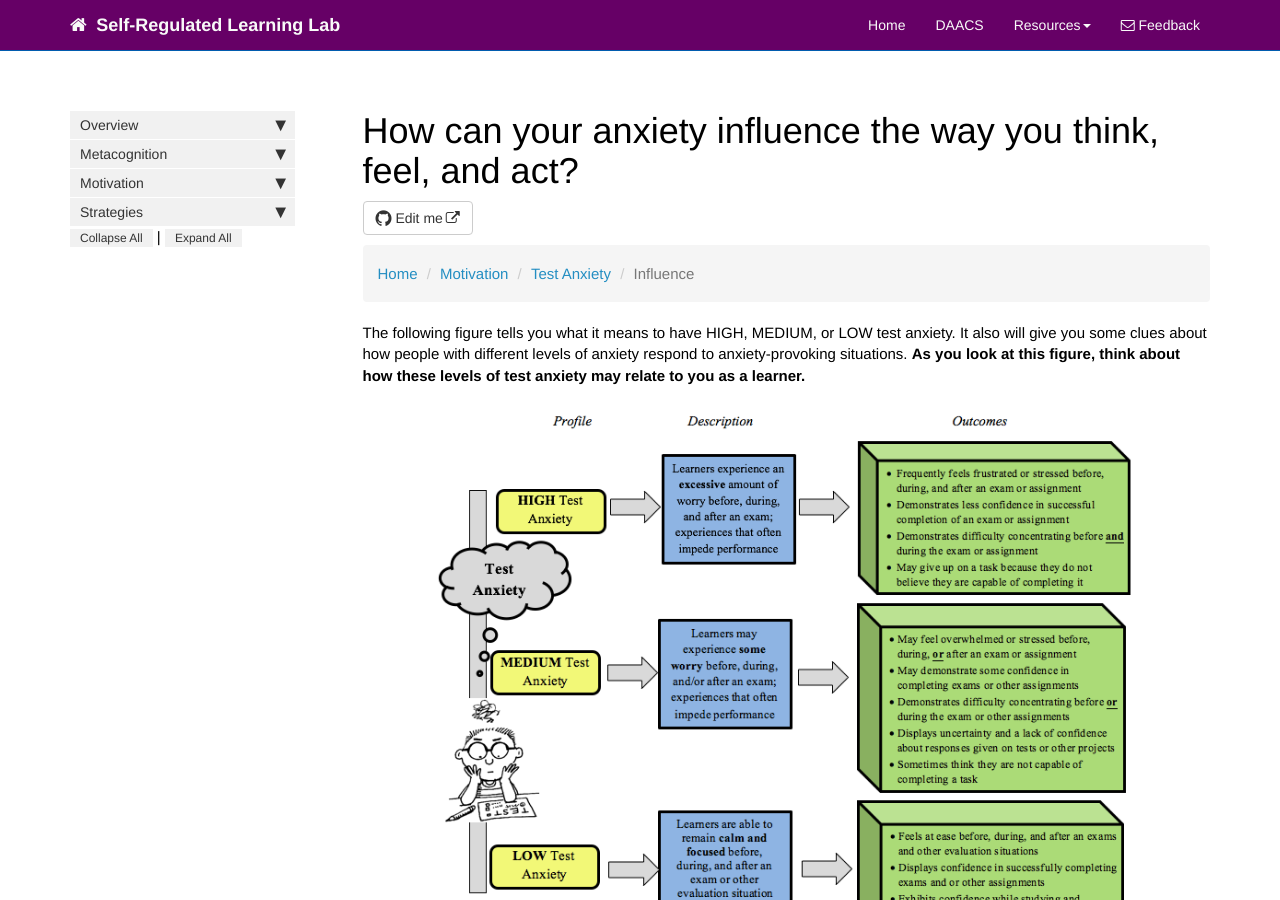
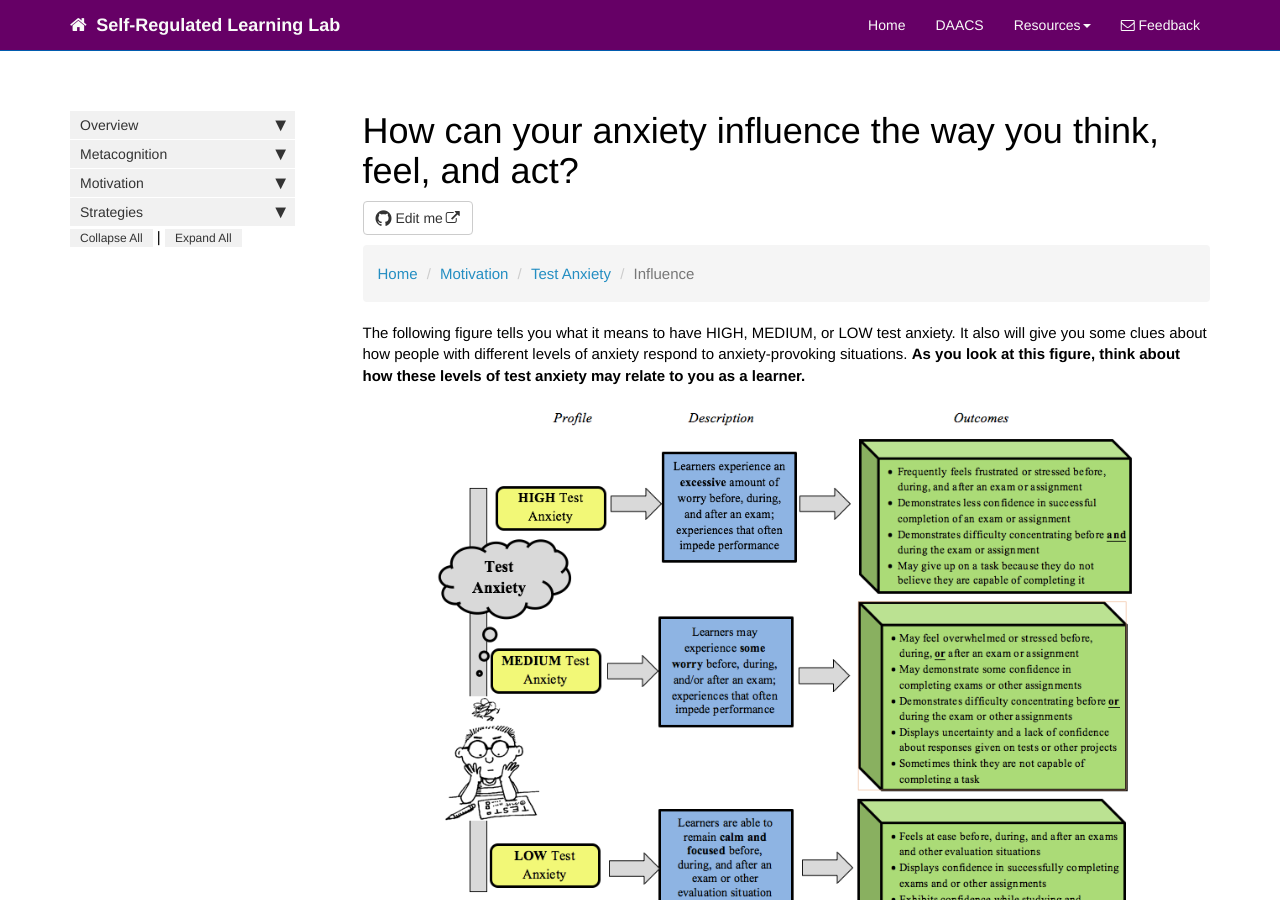
Before and after one commit to dfranklin02/SRL, a Jekyll site: the page built from docs/pages/motivation/anxiety_importance.md, in a window 1280 px wide and 900 px high. Built offline with Jekyll 4.4.1, drawn with Linux system fonts in a browser that asks for light colours; nearby versions of some CDN libraries; comment, search, counter and statistics services are not loaded.

Commit message:
Update anxiety_importance.md

```diff
--- a/docs/pages/motivation/anxiety_importance.md
+++ b/docs/pages/motivation/anxiety_importance.md
@@ -17,6 +17,6 @@ toc: false
 
 The following figure tells you what it means to have HIGH, MEDIUM, or LOW test anxiety. It also will give you some clues about how people with different levels of anxiety respond to anxiety-provoking situations. **As you look at this figure, think about how these levels of test anxiety may relate to you as a learner.**
 
-<center><img src='images/testanxietylearn1.png' alt="anxiety_importance" /></center>
+<center><img src='images/testanxietylearn.png' alt="anxiety_importance" /></center>
 
 {% include footers/anxiety_footer.html %}
```
